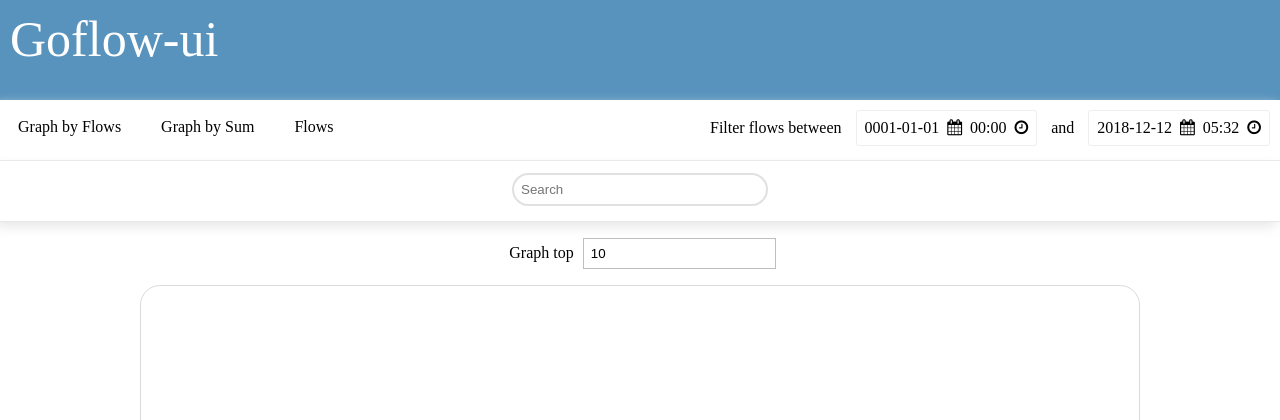
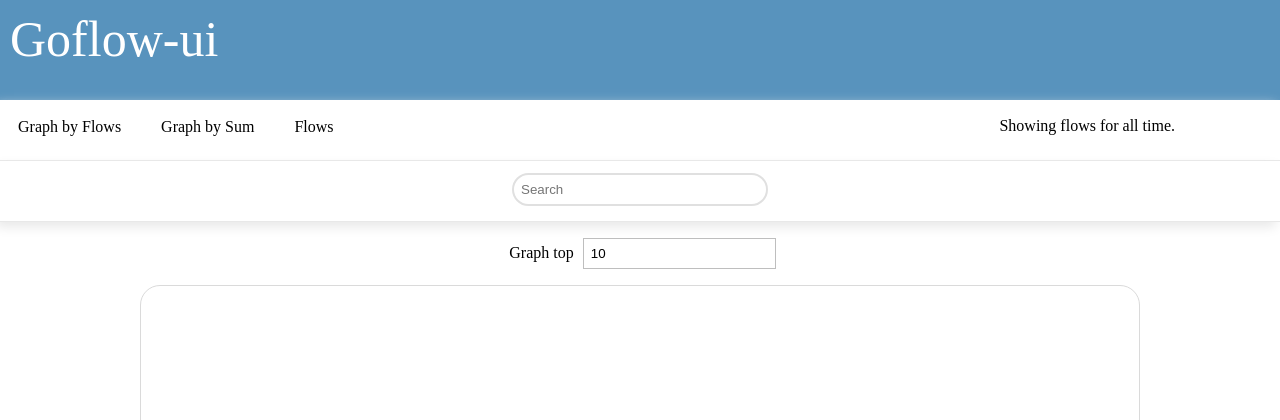
Before and after one commit to adambaumeister/goflow-ui, a Flask app: page /flow in a window 1280 px wide. Shown: the top 420 px of the page. Run offline with Flask 2, Linux system fonts and the light colour scheme; data that the repository does not hold is empty; some libraries are stand-ins or nearby versions; some web fonts are replaced.

Commit message:
Improved search and time filtering

```diff
--- a/static/js/ui.js
+++ b/static/js/ui.js
@@ -8,7 +8,7 @@ $(document).ready( function () {
     // Forward populate input fields with get params
     //
     if ( startTime == undefined ) {
-        startTime = "now -1 month"
+        startTime = "now"
     } else {
         startTime = decodeURIComponent($.getUrlVar('start-time'));
         // Forward populate input field if not empty
@@ -26,6 +26,16 @@ $(document).ready( function () {
         s = decodeURIComponent($.getUrlVar('search'));
         $("#search").val(s)
     }
+
+    if ( endTime == startTime) {
+        $(".time-buttons").hide()
+        $(".time-shroud").show()
+    }
+
+    $(".time-shroud").click(function() {
+        $(".time-shroud").hide()
+        $(".time-buttons").show()
+    });
 
     $('#start-picker').dateTimePicker({
         positionShift: { top: 20, left: 400},
--- a/static/styles.css
+++ b/static/styles.css
@@ -83,6 +83,19 @@ li {
     width: 50%;
     float: right;
 }
+.time-shroud {
+    display: none;
+    float: right;
+    margin-right: 100px;
+    margin-top: 12px;
+    padding: 5px;
+    transition: all 0.3s ease 0s;
+    cursor: pointer;
+}
+.time-shroud:hover {
+    background-color: white;
+    color: #b5b5b5;
+}
 .nav-buttons {
     width: 50%;
     float: left;
--- a/templates/header.html
+++ b/templates/header.html
@@ -21,6 +21,9 @@
             <a href="{{ nav.href }}" class="nav-button">{{ nav.name }}</a>
             {% endfor %}
         </div>
+        <div class="time-shroud">
+            Showing flows for all time.
+        </div>
         <div class="time-buttons">
                 Filter flows between
                 <div id="start-picker" class="time"></div>
```
